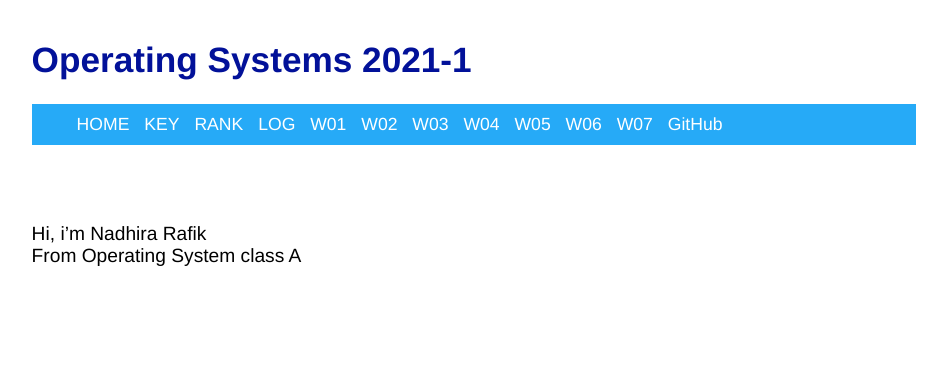
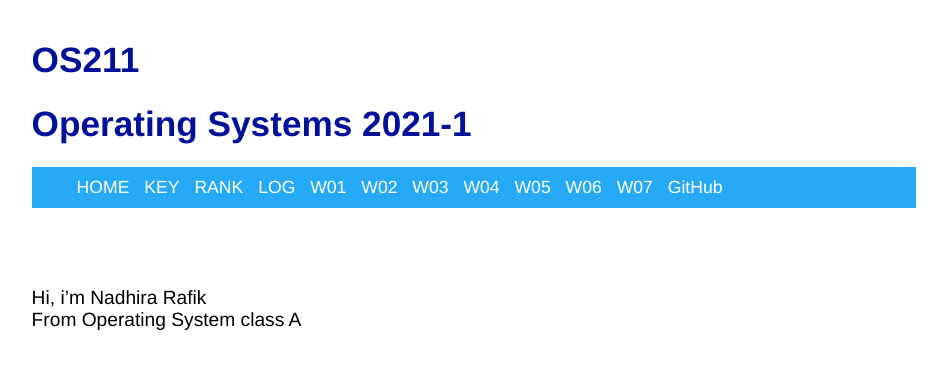
Before and after one commit to nadhirarafik/os211, a Jekyll site: the page built from index.md, in a window 1280 px wide. Shown: the top 369 px of the page, without its empty margins (166-1113 px from the left). Built offline with Jekyll 4.4.1, drawn with Linux system fonts in a browser that asks for light colours.

Commit message:
Update base.html

```diff
--- a/_layouts/base.html
+++ b/_layouts/base.html
@@ -65,6 +65,7 @@
 <body>
     <div class="container">
         <header>
+		<h1>OS211</h1>
             <h1>Operating Systems 2021-1</h1>
         </header>
 
```
